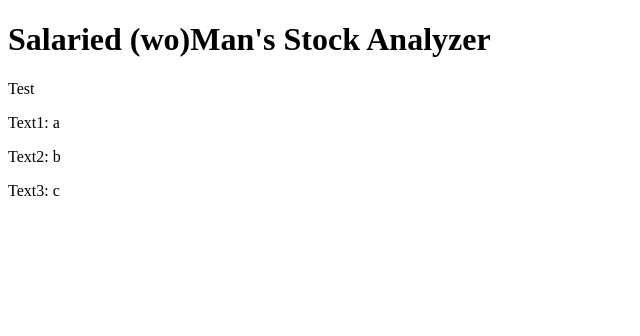
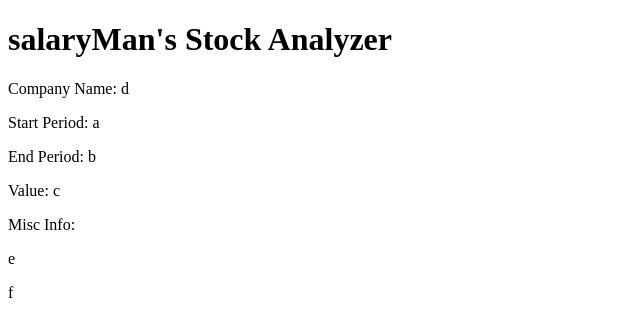
Before and after one commit to antoponselvan/StockAnalyzer_for_SalariedMen, a React (Vite) app: page / in a window 1280 px wide. Shown: the top 336 px of the page, without its empty margins (0-640 px from the left). Built offline with nearby package versions, Linux system fonts and the light colour scheme; no server answers.

Commit message:
Fetch Correction

```diff
--- a/src/App.css
+++ b/src/App.css
@@ -0,0 +1,3 @@
+p{
+    word-wrap: break-word
+}
--- a/src/App.jsx
+++ b/src/App.jsx
@@ -6,7 +6,7 @@ function App() {
 
   return (
     <>
-      <h1>Salaried (wo)Man's Stock Analyzer</h1>
+      <h1>salaryMan's Stock Analyzer</h1>
       <FetchTest/>
     </>
   )
--- a/src/Components/TestComponents/FetchTest.jsx
+++ b/src/Components/TestComponents/FetchTest.jsx
@@ -4,54 +4,39 @@ const FetchTest = () => {
   const [txt1, setTxt1] = useState("a")
   const [txt2, setTxt2] = useState("b")
   const [txt3, setTxt3] = useState("c")
+  const [txt4, setTxt4] = useState("d")
+  const [txt5, setTxt5] = useState(["e","f"])
   useEffect(()=>{
-    fetch("https://api.aletheiaapi.com/FinancialFactTrend?id=AAPL&label=8&after=20140101&key=30A5A844748745EAB1A2AE3BE06E4687")
-    .then((response)=>response.json())
-    .then((data)=>{
-      setTxt1(Object.keys(data))
-      console.log(data)})
 
-    fetch("https://api.giphy.com/v1/gifs/random?api_key=HZSrhjAYpqulkOg0lwOc7yljFZpppPar&tag=&rating=g", {
-      mode: "no-cors",
-      headers: {
-        'Access-Control-Allow-Origin':'*'
-      }
+    fetch(`https://api.allorigins.win/get?url=${encodeURIComponent('https://data.sec.gov/api/xbrl/companyfacts/CIK0001318605.json')}`)
+    .then(response => {
+      if (response.ok) return response.json()
+      throw new Error('Network response was not ok.')
     })
-    .then((response)=>response.json())
-    .then((data)=>{
-      setTxt2(Object.keys(data))
-      console.log(data)})
+    .then(data => {
+      //console.log(data)
+      let dataObj = (JSON.parse(data.contents)).facts
+      setTxt4(JSON.parse(data.contents).entityName)
+      console.log(dataObj["us-gaap"].NetIncomeLoss.units.USD[1].start)
+      console.log(dataObj["us-gaap"].NetIncomeLoss.units.USD[0].end)
+      console.log(dataObj["us-gaap"].NetIncomeLoss.units.USD[0].val)
+      setTxt1(dataObj["us-gaap"].NetIncomeLoss.units.USD[6].start)
+      setTxt2(dataObj["us-gaap"].NetIncomeLoss.units.USD[6].end)
+      setTxt3(dataObj["us-gaap"].NetIncomeLoss.units.USD[6].val)
+      setTxt5(Object.keys(dataObj["us-gaap"]))
+    })
 
-      fetch("https://data.sec.gov/api/xbrl/companyfacts/CIK0001318605.json", {
-        mode: "no-cors",
-        headers: {
-          'Access-Control-Allow-Origin':'*'
-        }
-      })
-      .then((response)=>response.json())
-      .then((data)=>{
-        setTxt3(Object.keys(data))
-        console.log(data)})
 
-    // https://api.giphy.com/v1/gifs/random?api_key=HZSrhjAYpqulkOg0lwOc7yljFZpppPar&tag=&rating=g
-    // https://data.sec.gov/api/xbrl/companyfacts/CIK0001318605.json
-
-    // fetch("https://data.sec.gov/api/xbrl/companyfacts/CIK0001318605.json", {
-    //         mode: "cors",
-    //         headers: {
-    //           'Access-Control-Allow-Origin':'*'
-    //         }})
-    // .then((response)=>response.json())
-    // .then((data)=>{txt = data})
 
   },[])
 
   return (
     <>
-    <p>Test</p>
-    <p>Text1: {txt1}</p>
-    <p>Text2: {txt2}</p>
-    <p>Text3: {txt3}</p>
+    <p>Company Name: {txt4}</p>
+    <p>Start Period: {txt1}</p>
+    <p>End Period: {txt2}</p>
+    <p>Value: {txt3}</p>
+    <p>Misc Info: {txt5.map((item)=><p>{item}</p>)}</p>
     </>
   )
 }
```
